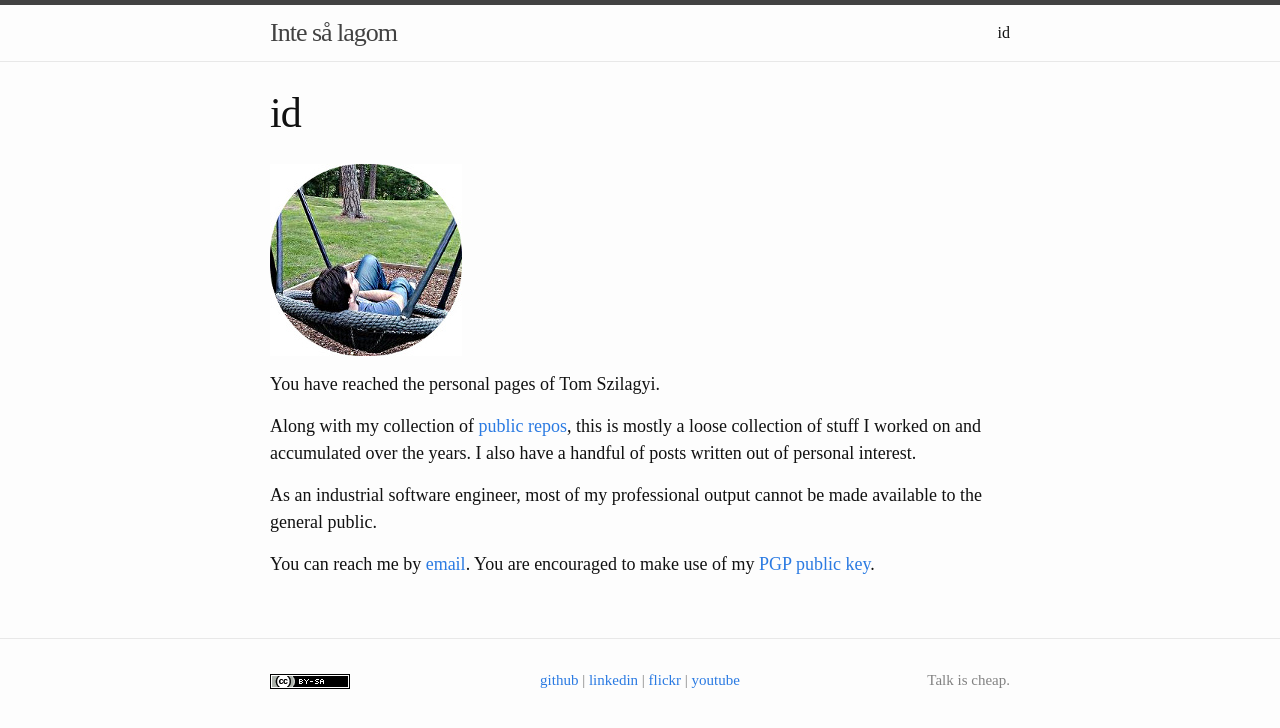
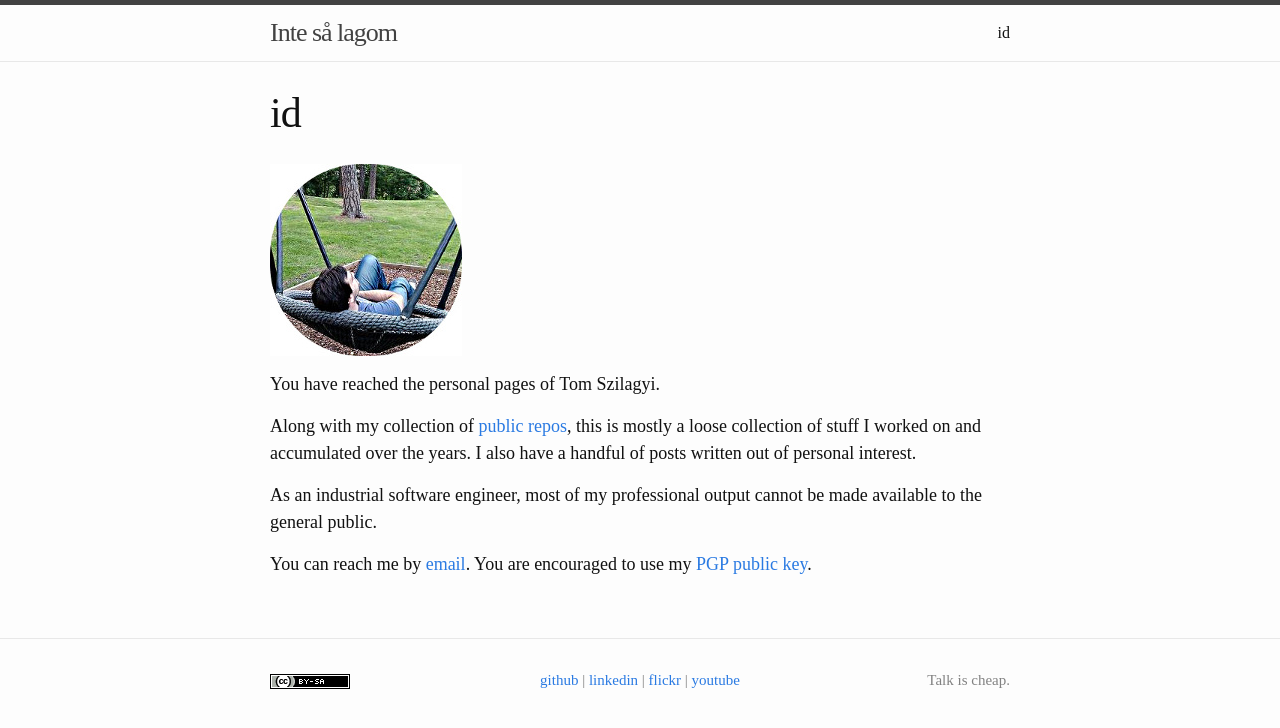
Before and after one commit to tomszilagyi/tomszilagyi.github.io, a Jekyll site: the page built from _pages/id.md, in a window 1280 px wide. Shown: the top 728 px of the page. Built offline with Jekyll 4.4.1, drawn with Linux system fonts in a browser that asks for light colours.

Commit message:
Minor updates

```diff
--- a/_includes/footer.html
+++ b/_includes/footer.html
@@ -15,7 +15,7 @@
 
       <div class="footer-col footer-col-2">
         <a href="https://github.com/tomszilagyi">github</a> |
-        <a href="https://se.linkedin.com/in/tom-szilagyi-a3aa76116">linkedin</a> |
+        <a href="https://se.linkedin.com/in/tomszilagyi">linkedin</a> |
         <a href="https://flickr.com/tomszilagyi">flickr</a> |
         <a href="https://youtube.com/tomszilagyi">youtube</a>
       </div>
--- a/_pages/id.md
+++ b/_pages/id.md
@@ -16,8 +16,8 @@ have a handful of posts written out of personal interest.
 As an industrial software engineer, most of my professional output
 cannot be made available to the general public.
 
-You can reach me by [email]. You are encouraged to make use of my [PGP
-public key].
+You can reach me by [email]. You are encouraged to use my [PGP public
+key].
 
 
 [public repos]:     https://github.com/tomszilagyi
```
